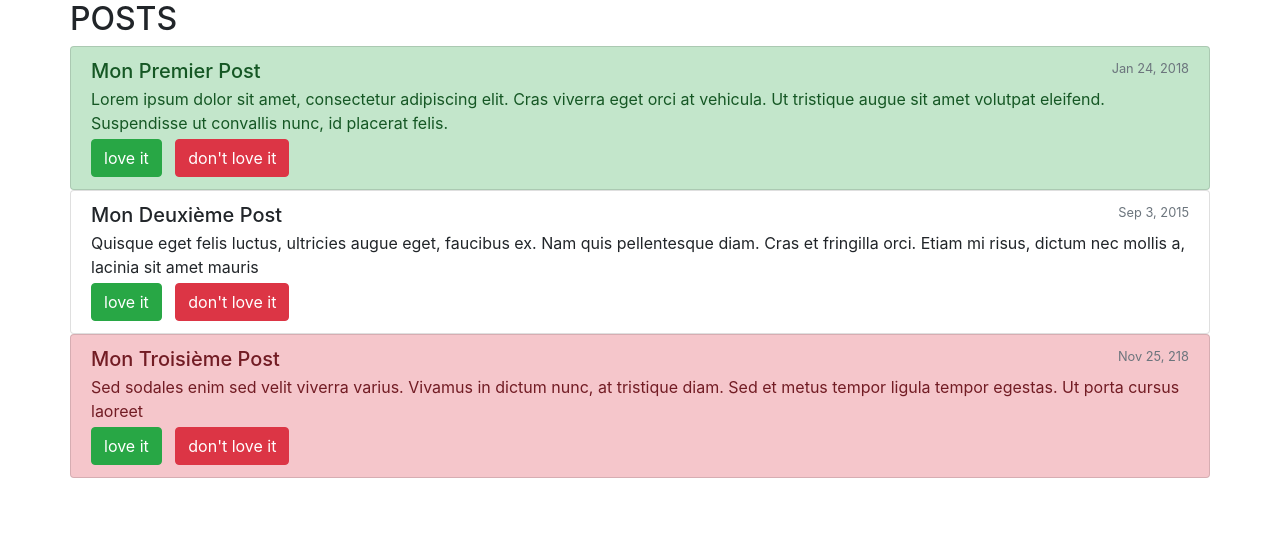
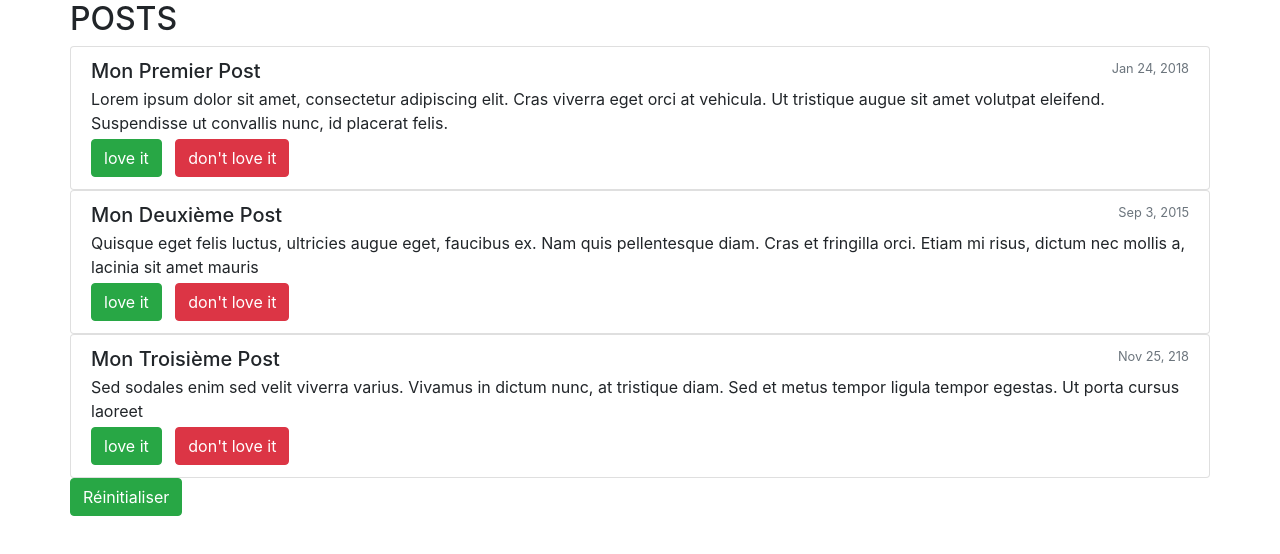
Before and after one commit to Raevi/BlogAngular, an Angular app: page / in a window 1280 px wide. Shown: the top 554 px of the page. Built offline with nearby package versions, Linux system fonts and the light colour scheme.

Commit message:
add PostService

```diff
--- a/src/app/app.component.html
+++ b/src/app/app.component.html
@@ -1 +1 @@
-<app-post-list [posts]="LoadPost()" ></app-post-list>
+<app-post-list [posts]="posts" ></app-post-list>
--- a/src/app/app.component.ts
+++ b/src/app/app.component.ts
@@ -1,24 +1,18 @@
-import { Component } from '@angular/core';
-import { Post } from './model/Post';
+import { Component, OnInit } from '@angular/core';
+import { PostService, Post } from './model/PostService';
 
 @Component({
   selector: 'app-root',
   templateUrl: './app.component.html',
   styleUrls: ['./app.component.scss']
 })
-export class AppComponent {
-  LoadPost(){
-    let posts: Array<Post> = [
-      new Post("Mon Premier Post",
-               "Lorem ipsum dolor sit amet, consectetur adipiscing elit. Cras viverra eget orci at vehicula. Ut tristique augue sit amet volutpat eleifend. Suspendisse ut convallis nunc, id placerat felis.",
-               new Date(2017, 12, 24, 15, 30, 0), 1, 1),
-      new Post("Mon Deuxième Post",
-              "Quisque eget felis luctus, ultricies augue eget, faucibus ex. Nam quis pellentesque diam. Cras et fringilla orci. Etiam mi risus, dictum nec mollis a, lacinia sit amet mauris",
-              new Date(2015, 8, 3, 9, 41, 20), 2, 0),
-      new Post("Mon Troisième Post",
-               "Sed sodales enim sed velit viverra varius. Vivamus in dictum nunc, at tristique diam. Sed et metus tempor ligula tempor egestas. Ut porta cursus laoreet",
-               new Date(218, 10, 25, 13, 47, 13), 3, -1),
-    ];
-    return posts;
+export class AppComponent implements OnInit {
+
+  posts: Post[]
+
+  constructor(private postService: PostService) { }
+
+  ngOnInit() {
+      this.posts = this.postService.posts;
   }
 }
--- a/src/app/model/Post.ts
+++ /dev/null
@@ -1,17 +0,0 @@
-import { Input } from '@angular/core';
-
-export class Post  {
-    id: number
-    title: string;
-    content: string;
-    loveIts: number;
-    created_at: Date;
-
-    constructor(title:string, content:string, create_at:Date, id:number, loveIts:number){
-        this.id = id;
-        this.title = title;
-        this.content = content;
-        this.created_at = create_at;
-        this.loveIts = loveIts;
-    }
-  }
--- /dev/null
+++ b/src/app/model/PostService.ts
@@ -0,0 +1,39 @@
+export class PostService  {
+    posts: Post[] = [
+        new Post("Mon Premier Post",
+                 "Lorem ipsum dolor sit amet, consectetur adipiscing elit. Cras viverra eget orci at vehicula. Ut tristique augue sit amet volutpat eleifend. Suspendisse ut convallis nunc, id placerat felis.",
+                 new Date(2017, 12, 24, 15, 30, 0), 1),
+        new Post("Mon Deuxième Post",
+                "Quisque eget felis luctus, ultricies augue eget, faucibus ex. Nam quis pellentesque diam. Cras et fringilla orci. Etiam mi risus, dictum nec mollis a, lacinia sit amet mauris",
+                new Date(2015, 8, 3, 9, 41, 20), 2),
+        new Post("Mon Troisième Post",
+                 "Sed sodales enim sed velit viverra varius. Vivamus in dictum nunc, at tristique diam. Sed et metus tempor ligula tempor egestas. Ut porta cursus laoreet",
+                 new Date(218, 10, 25, 13, 47, 13), 3),
+      ];
+
+    resetOnAll() {
+        for(let post of this.posts) {
+          post.loveIts = 0;
+        }
+    }
+
+    incrementLikeItOf(index: number, value: number) {
+        this.posts[index].loveIts += value;
+    }
+  }
+
+  export class Post{
+    id: number
+    title: string;
+    content: string;
+    loveIts: number;
+    created_at: Date;
+
+    constructor(title:string, content:string, create_at:Date, id:number,){
+        this.id = id;
+        this.title = title;
+        this.content = content;
+        this.created_at = create_at;
+        this.loveIts = 0;
+    }
+  }
--- a/src/app/post-list-item/post-list-item.component.html
+++ b/src/app/post-list-item/post-list-item.component.html
@@ -3,13 +3,12 @@
                  'align-items-start ': true,
                  'list-group-item-success':  post.loveIts > 0,
                  'list-group-item-danger':  post.loveIts < 0}">
-
     <div class="d-flex w-100 justify-content-between">
       <h5 class="mb-1">{{ post.title }}</h5>
       <small class="text-muted">{{ post.created_at | date }}</small>
     </div>
     <p class="mb-1">{{ post.content }}</p>
-    <button type="button" class="btn btn-success" (click)="onLoveIt()">love it</button>
+    <button type="button" class="btn btn-success" (click)="onLoveIt(1)">love it</button>
     &nbsp;
-    <button type="button" class="btn btn-danger" (click)="onDontLoveIt()">don't love it</button>
+    <button type="button" class="btn btn-danger" (click)="onLoveIt(-1)">don't love it</button>
   </div>
--- a/src/app/post-list-item/post-list-item.component.ts
+++ b/src/app/post-list-item/post-list-item.component.ts
@@ -1,26 +1,19 @@
-import { Component, EventEmitter, OnInit, Input, Output } from '@angular/core';
-import { Post } from '../model/Post';
-import { post } from 'selenium-webdriver/http';
+import { Component, Input } from '@angular/core';
+import { PostService, Post } from '../model/PostService';
 
 @Component({
   selector: 'app-post-list-item',
   templateUrl: './post-list-item.component.html',
   styleUrls: ['./post-list-item.component.scss']
 })
-export class PostListItemComponent implements OnInit {
+export class PostListItemComponent {
 
   @Input() post: Post;
+  @Input() index: number;
 
-  constructor() { }
+  constructor(private postService: PostService) { }
 
-  ngOnInit() {
-  }
-
-  onLoveIt() {
-    console.log('+1')
-  }
-
-  onDontLoveIt() {
-    console.log('-1')
+  onLoveIt(value: number) {
+    this.postService.incrementLikeItOf(this.index, value);
   }
 }
--- a/src/app/post-list/post-list.component.html
+++ b/src/app/post-list/post-list.component.html
@@ -3,8 +3,13 @@
     <div class="col-xs-12">
       <h2>{{ "Posts" | uppercase }}</h2>
       <div class="list-group">
-        <app-post-list-item *ngFor="let element of posts" [post]="element"></app-post-list-item>
+        <app-post-list-item *ngFor="let post of posts; let i = index" [post]="post" [index]="i"></app-post-list-item>
       </div>
     </div>
   </div>
+  <div class="row">
+    <div class="col-xs-12">
+      <button class="btn btn-success" (click)="onReset()">Réinitialiser</button>
+    </div>
+  </div>
 </div>
--- a/src/app/post-list/post-list.component.ts
+++ b/src/app/post-list/post-list.component.ts
@@ -1,17 +1,18 @@
 import { Component, OnInit, Input } from '@angular/core';
-import { Post } from '../model/Post';
+import { PostService, Post } from '../model/PostService';
 
 @Component({
   selector: 'app-post-list',
   templateUrl: './post-list.component.html',
   styleUrls: ['./post-list.component.scss']
 })
-export class PostListComponent implements OnInit {
+export class PostListComponent {
 
-  @Input() public posts: Array<Post>
+  @Input() public posts: Post[]
 
-  constructor() { }
+  constructor(private postService: PostService) { }
 
-  ngOnInit() {
+  onReset(){
+    this.postService.resetOnAll()
   }
 }
```
Also changed, not shown: src/app/app.module.ts (+7 -4 lines).
